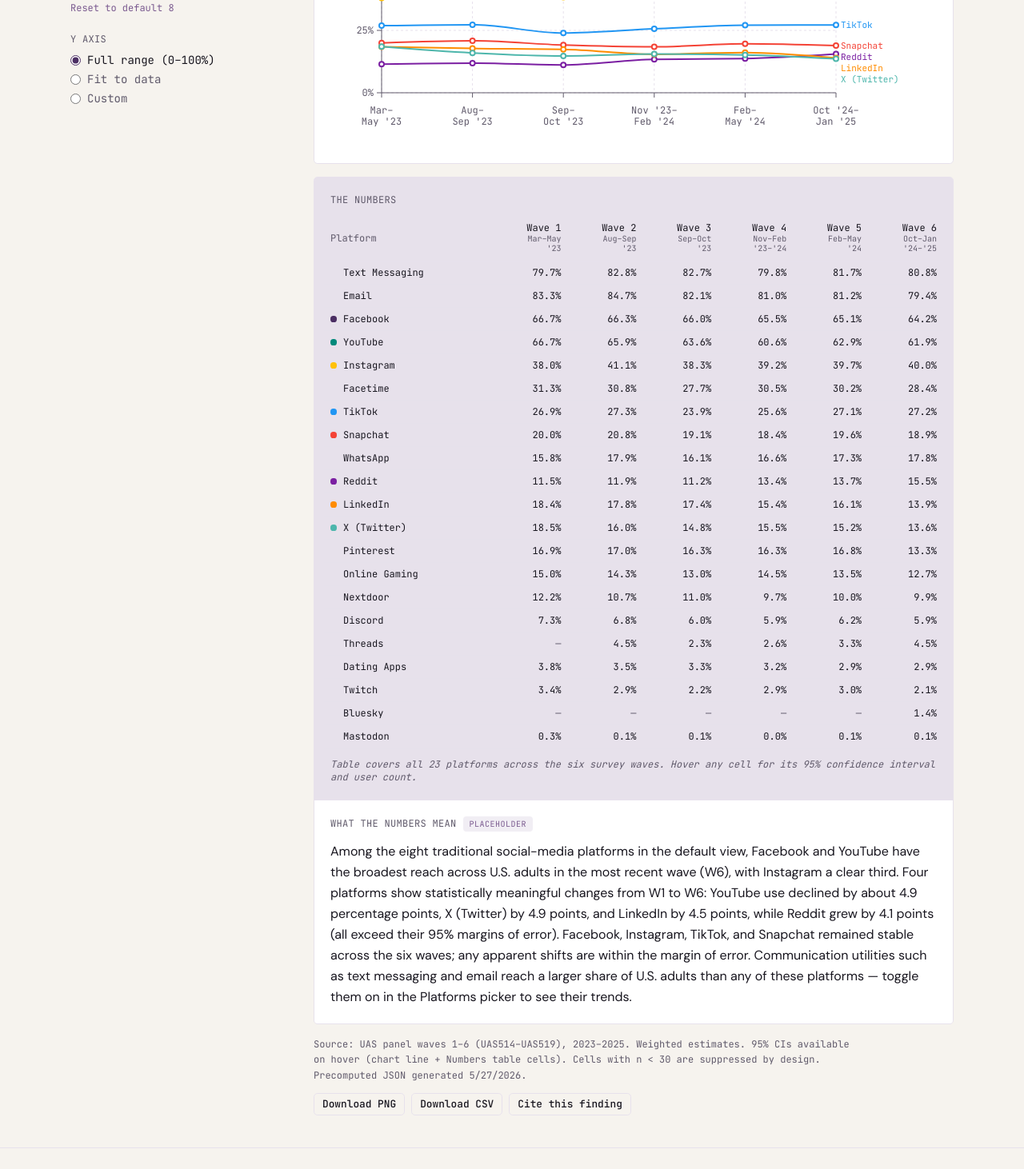
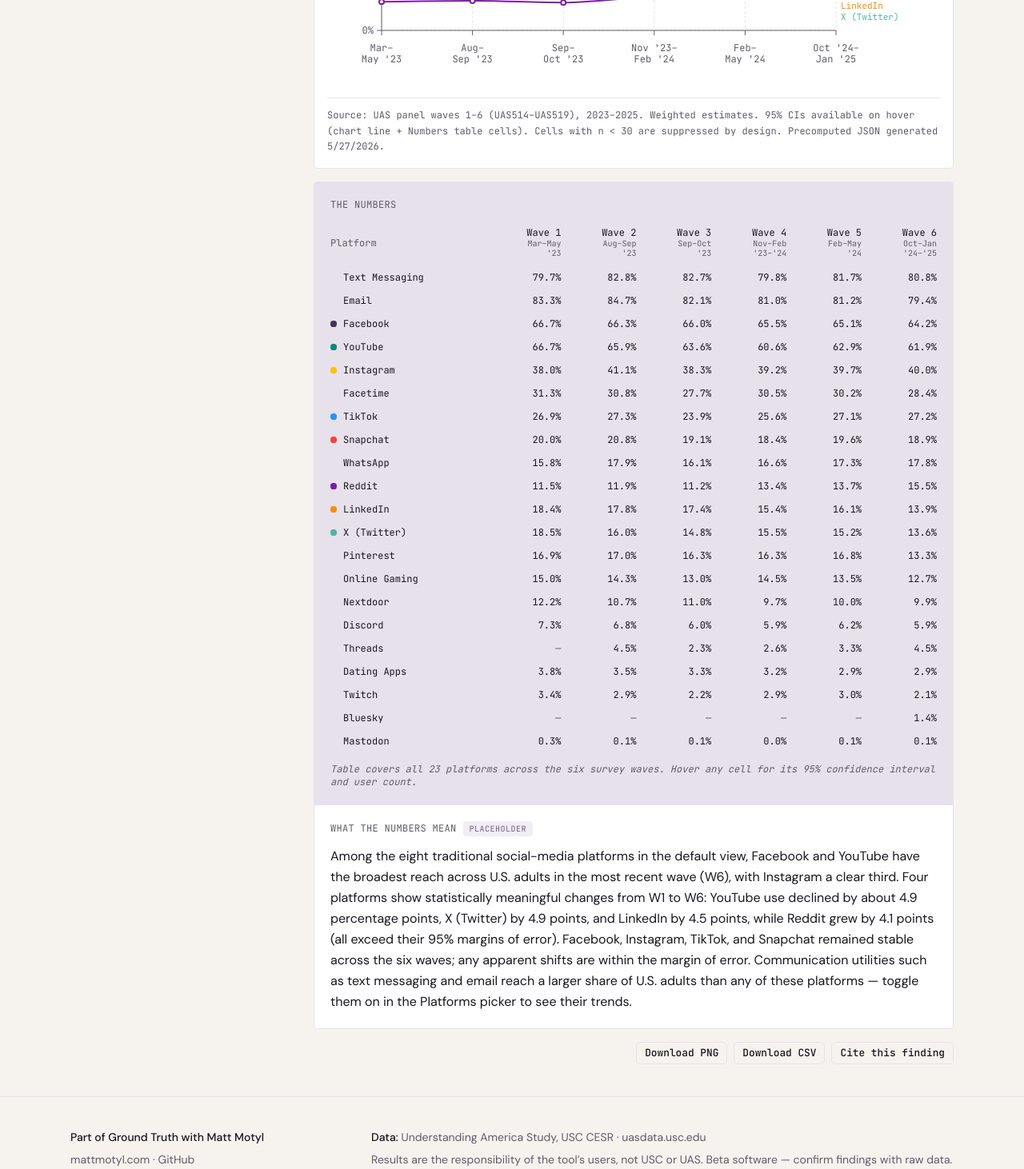
Before and after one commit to mattmotyl/ground-truth-strata, a Next.js app: page /trends in a window 1280 px wide. Shown: the part 580-2042 px from the top of the page at 80% size. Built offline with nearby package versions, Linux system fonts and the light colour scheme.

Commit message:
polish: apply standard chart anatomy to legacy finding pages (F01, F06, F08)
Co-Authored-By: Claude Opus 4.7 (1M context) <noreply@anthropic.com>

```diff
--- a/src/components/charts/finding-gender-negative.tsx
+++ b/src/components/charts/finding-gender-negative.tsx
@@ -63,7 +63,6 @@ import { StrataChartFrame } from './strata-chart-frame';
 // =====================================================================
 
 const OUTCOME = 'us024';
-const OUTCOME_LABEL = 'in-person negative personal experience';
 
 interface ChartDatum {
   group: string; // "Men" / "Women"
@@ -474,8 +473,8 @@ export function FindingGenderNegativeExperience() {
     <StrataChartFrame
       eyebrow="Finding 06 · Demographic group differences"
       title="Do men and women experience platforms differently?"
-      subtitle={`Share of U.S. adults reporting a recent in-person ${OUTCOME_LABEL}, by gender, across ${wavesSpan}. Negative-experience items broken out by gender are not platform-indexed in the precomputed JSON, so this view uses the in-person counterpart (us024) as the closest available proxy.`}
-      surveyQuestion={surveyQuestion || undefined}
+      subtitle={surveyQuestion || undefined}
+      titleInCard
       chart={
         <>
           {chart}
@@ -486,7 +485,8 @@ export function FindingGenderNegativeExperience() {
       customNumbers={numbers}
       isPlaceholderInterpretation
       interpretation={interpretationText}
-      methodologyFootnote={`Source: UAS panel ${wavesSpan} (UAS${meta.waves.find((w) => w.wave === waves[0])?.uas_num ?? '?'}–UAS${meta.waves.find((w) => w.wave === waves[waves.length - 1])?.uas_num ?? '?'}). Weighted estimates. Error bars and tooltip show 95% CIs. Suppression rule: cells with n < 30 omitted. Precomputed JSON generated ${generatedAt}.`}
+      methodologyFootnote=""
+      sourceNote={`Source: UAS panel ${wavesSpan} (UAS${meta.waves.find((w) => w.wave === waves[0])?.uas_num ?? '?'}–UAS${meta.waves.find((w) => w.wave === waves[waves.length - 1])?.uas_num ?? '?'}). Weighted estimates. Error bars and tooltip show 95% CIs. Suppression rule: cells with n < 30 omitted. Precomputed JSON generated ${generatedAt}.`}
       csv={{ headers: csvHeaders, rows: csvRows }}
       citation={{
         findingTitle:
--- a/src/components/charts/finding-platform-usage.tsx
+++ b/src/components/charts/finding-platform-usage.tsx
@@ -457,7 +457,6 @@ export function FindingPlatformUsage({
 
   const allWaves = meta.waves.map((w) => w.wave);
   const generatedAt = new Date(meta.generated_at).toLocaleDateString('en-US');
-  const wavesSpan = `Wave ${Math.min(...allWaves)}–Wave ${Math.max(...allWaves)}`;
 
   const chart = (
     <div className="relative">
@@ -549,13 +548,6 @@ export function FindingPlatformUsage({
       r.suppressed,
     ]);
 
-  const waveCount = meta.waves.length;
-  const subtitleText =
-    'Share of U.S. adults reporting each platform among the services they use, across ' +
-    wavesSpan +
-    ' (' +
-    waveCount +
-    ' survey waves, 2023–2025). Use the Platforms picker in the controls to add or remove lines.';
   // SIGNIFICANCE-AWARE INTERPRETATION COPY — see describeChange() in
   // src/lib/strata-formatters.ts for the rule. Every directional claim
   // ("increased", "decreased", "grew", "fell", etc.) below must be
@@ -590,7 +582,7 @@ export function FindingPlatformUsage({
   // data but those tools are no longer in the default chart view.
   const interpretationText =
     'Among the eight traditional social-media platforms in the default view, Facebook and YouTube have the broadest reach across U.S. adults in the most recent wave (W6), with Instagram a clear third. Four platforms show statistically meaningful changes from W1 to W6: YouTube use declined by about 4.9 percentage points, X (Twitter) by 4.9 points, and LinkedIn by 4.5 points, while Reddit grew by 4.1 points (all exceed their 95% margins of error). Facebook, Instagram, TikTok, and Snapchat remained stable across the six waves; any apparent shifts are within the margin of error. Communication utilities such as text messaging and email reach a larger share of U.S. adults than any of these platforms — toggle them on in the Platforms picker to see their trends.';
-  const methodologyFootnoteText =
+  const sourceNoteText =
     'Source: UAS panel waves 1–6 (UAS514–UAS519), 2023–2025. ' +
     'Weighted estimates. 95% CIs available on hover (chart line + Numbers table cells). Cells with n < 30 are suppressed by design. Precomputed JSON generated ' +
     generatedAt +
@@ -707,8 +699,8 @@ export function FindingPlatformUsage({
     <StrataChartFrame
       eyebrow="Finding 01 · Trends over time"
       title="Who uses what?"
-      subtitle={subtitleText}
-      surveyQuestion={surveyQuestion || undefined}
+      subtitle={surveyQuestion || undefined}
+      titleInCard
       chart={chart}
       chartRef={chartRef}
       controls={controlsContent}
@@ -733,7 +725,8 @@ export function FindingPlatformUsage({
       }
       isPlaceholderInterpretation
       interpretation={interpretationText}
-      methodologyFootnote={methodologyFootnoteText}
+      methodologyFootnote=""
+      sourceNote={sourceNoteText}
       csv={{ headers: csvHeaders, rows: csvRows }}
       citation={{
         findingTitle: 'Who uses what? Platform usage rates',
--- a/src/components/charts/finding-usage-wellbeing.tsx
+++ b/src/components/charts/finding-usage-wellbeing.tsx
@@ -743,12 +743,8 @@ export function FindingUsageWellbeing() {
     <StrataChartFrame
       eyebrow="Finding 08 · Correlations"
       title="Does using social media more mean feeling worse?"
-      surveyQuestion={surveyQuestion || undefined}
-      subtitle={`Spearman ρ between time-per-day on each platform and a wellbeing/loneliness outcome at ${fullWaveLabel(selectedWave, selectedWaveDates)}. ${
-        availableWaves.length > 1
-          ? `Available in ${availableWaves.map((w) => `Wave ${w}`).join(' and ')} for this outcome — switch waves in the controls.`
-          : `Available only in Wave ${selectedWave} for this outcome (other waves lack overlapping respondents).`
-      } ${selectedOutcome.direction === 'positive_is_worse' ? 'Positive ρ means more time is associated with HIGHER scores on the outcome (feeling worse).' : 'Positive ρ means more time is associated with HIGHER scores on the outcome (feeling better).'} Bars are colored by sign: teal for positive associations, amber for negative.`}
+      subtitle={surveyQuestion || undefined}
+      titleInCard
       chart={chart}
       chartRef={chartRef}
       controls={controlsAside}
@@ -756,7 +752,8 @@ export function FindingUsageWellbeing() {
       customNumbers={numbers}
       isPlaceholderInterpretation
       interpretation={interpretationText}
-      methodologyFootnote={`Source: UAS panel Wave ${selectedWave} (UAS${meta.waves.find((w) => w.wave === selectedWave)?.uas_num ?? '?'}). Spearman ρ (per the Phase 3 convention — do not relabel as Pearson). Weighted ρ shown. This is an observational survey — associations do not imply causation. Precomputed JSON generated ${generatedAt}.`}
+      methodologyFootnote=""
+      sourceNote={`Source: UAS panel ${fullWaveLabel(selectedWave, selectedWaveDates)} (UAS${meta.waves.find((w) => w.wave === selectedWave)?.uas_num ?? '?'}). Spearman ρ (per the Phase 3 convention — do not relabel as Pearson). Weighted ρ shown. This is an observational survey — associations do not imply causation. Precomputed JSON generated ${generatedAt}.`}
       csv={{ headers: csvHeaders, rows: csvRows }}
       citation={{
         findingTitle:
```
